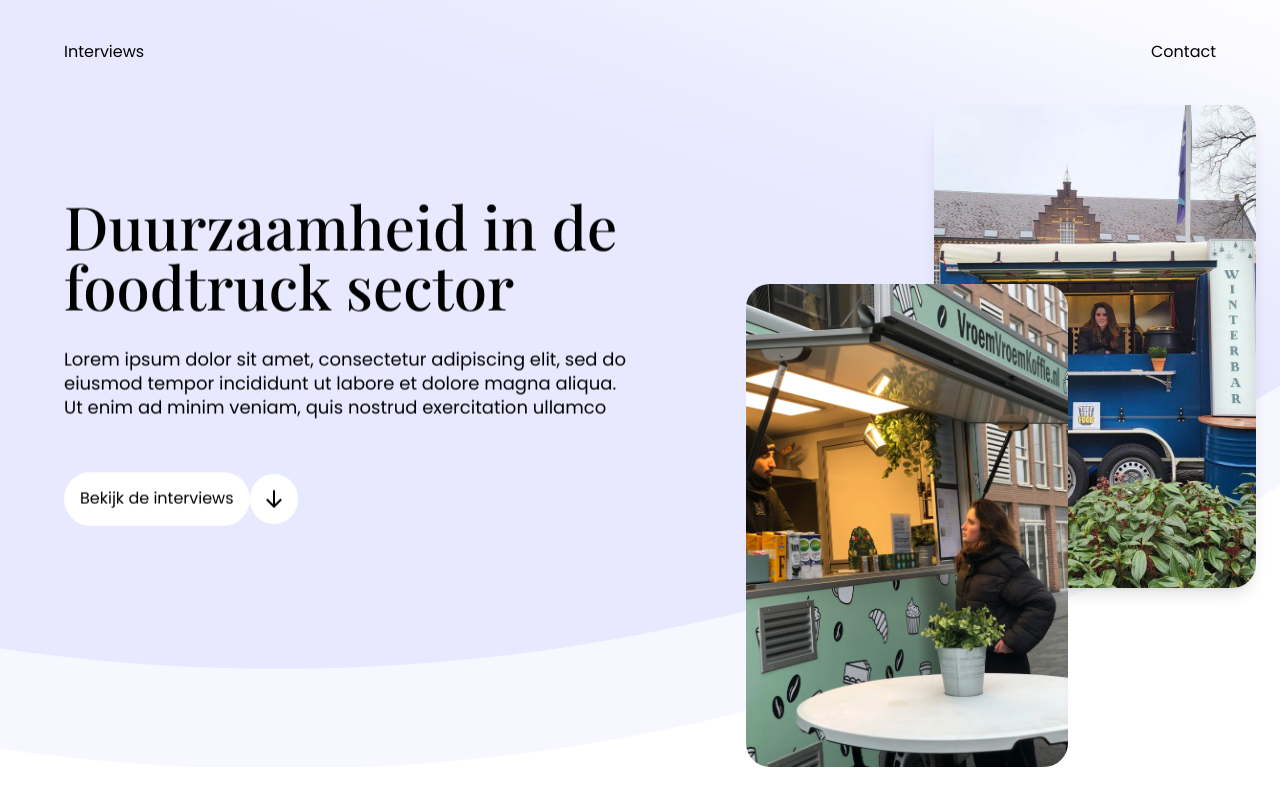
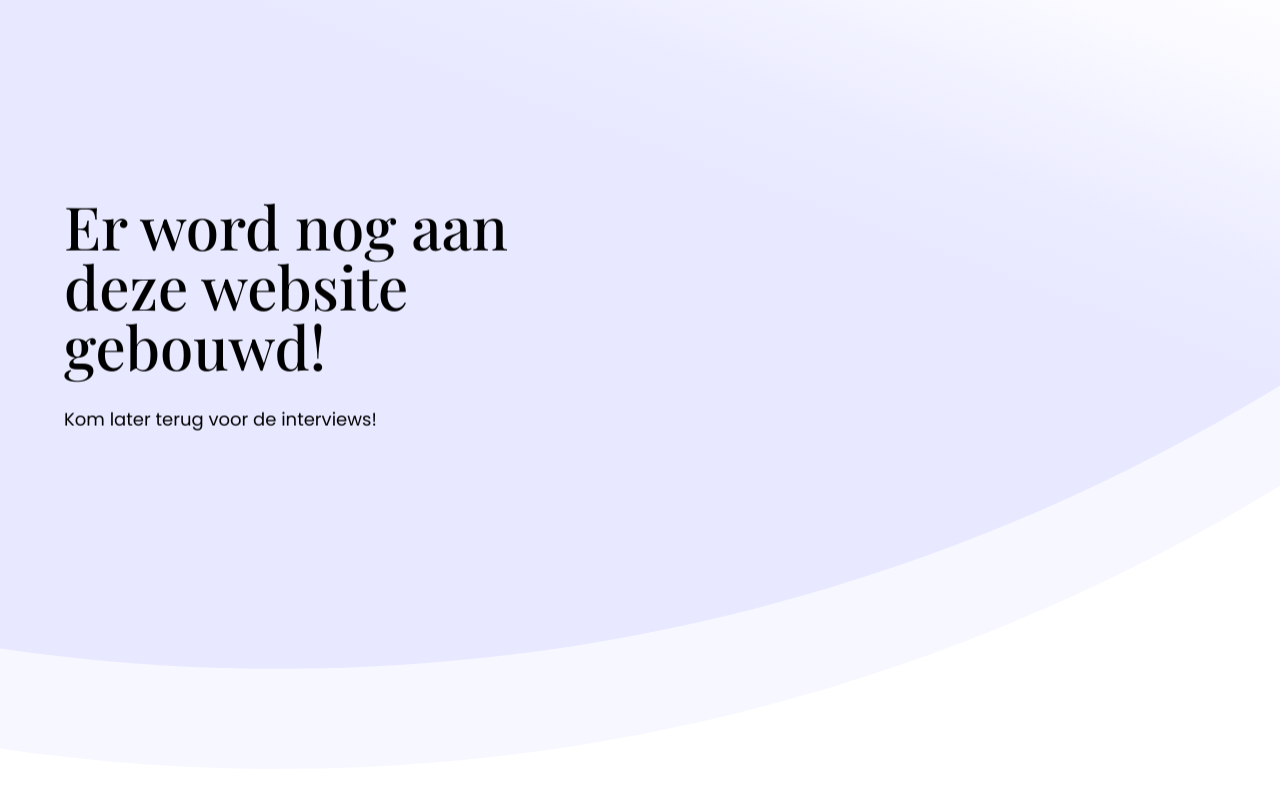
Before and after one commit to Tim-van-Gemert/Duurzaamheid-Op-Wielen, a Next.js app: page / in a window 1280 px wide. Shown: the top 800 px of the page. Built offline with nearby package versions, Linux system fonts and the light colour scheme; a web font is replaced by a local one.

Commit message:
Add placeholder for to show until content is ready

```diff
--- a/src/app/components/header.js
+++ b/src/app/components/header.js
@@ -15,66 +15,67 @@ export default function Header() {
         },
     ];
 
-    return (
-        <header className='absolute z-50 flex items-center justify-center w-full py-6 md:py-10'>
-            {/* Desktop Navigation */}
-            <div className="container items-center justify-between hidden w-full nav-bar:flex">
-                <ul className="relative z-10 flex items-center w-full">
-                    <div className="flex gap-6">
-                        {menuItems.slice(0, -1).map((item, index) => (
-                            <li key={item.link + index}>
-                                <a className="btn-bare btn-black-bare text-md relative before:absolute before:bottom-0 before:left-1/2 before:w-0 before:h-[1px] before:bg-black before:transition-all hover:before:w-full hover:before:left-0" href={item.link}>
-                                    {item.label}
-                                </a>
-                            </li>
-                        ))}
-                    </div>
-                    <div className="ml-auto">
-                        <li>
-                            <a className="btn-bare btn-black-bare text-md relative before:absolute before:bottom-0 before:left-1/2 before:w-0 before:h-[1px] before:bg-black before:transition-all hover:before:w-full hover:before:left-0" href={menuItems[menuItems.length - 1].link}>
-                                {menuItems[menuItems.length - 1].label}
-                            </a>
-                        </li>
-                    </div>
-                </ul>
-            </div>
+    // uncomment when content is ready
+    // return (
+    //     <header className='absolute z-50 flex items-center justify-center w-full py-6 md:py-10'>
+    //         {/* Desktop Navigation */}
+    //         <div className="container items-center justify-between hidden w-full nav-bar:flex">
+    //             <ul className="relative z-10 flex items-center w-full">
+    //                 <div className="flex gap-6">
+    //                     {menuItems.slice(0, -1).map((item, index) => (
+    //                         <li key={item.link + index}>
+    //                             <a className="btn-bare btn-black-bare text-md relative before:absolute before:bottom-0 before:left-1/2 before:w-0 before:h-[1px] before:bg-black before:transition-all hover:before:w-full hover:before:left-0" href={item.link}>
+    //                                 {item.label}
+    //                             </a>
+    //                         </li>
+    //                     ))}
+    //                 </div>
+    //                 <div className="ml-auto">
+    //                     <li>
+    //                         <a className="btn-bare btn-black-bare text-md relative before:absolute before:bottom-0 before:left-1/2 before:w-0 before:h-[1px] before:bg-black before:transition-all hover:before:w-full hover:before:left-0" href={menuItems[menuItems.length - 1].link}>
+    //                             {menuItems[menuItems.length - 1].label}
+    //                         </a>
+    //                     </li>
+    //                 </div>
+    //             </ul>
+    //         </div>
 
-            {/* Mobile Navigation */}
-            <div className="container w-full nav-bar:hidden">
-                <div className="flex items-center justify-end">
-                    {/* Hamburger Button */}
-                    <button
-                        onClick={() => setIsMenuOpen(!isMenuOpen)}
-                        className="relative z-50 p-2 mr-2"
-                        aria-label="Toggle Menu"
-                    >
-                        <div className={`w-6 h-0.5 bg-black transition-all ${isMenuOpen ? 'rotate-45 translate-y-[0.25rem]' : ''}`} />
-                        <div className={`w-6 h-0.5 bg-black transition-all mt-1 ${isMenuOpen ? 'opacity-0' : ''}`} />
-                        <div className={`w-6 h-0.5 bg-black transition-all mt-1 ${isMenuOpen ? '-rotate-45 -translate-y-[0.5rem]' : ''}`} />
-                    </button>
-                </div>
+    //         {/* Mobile Navigation */}
+    //         <div className="container w-full nav-bar:hidden">
+    //             <div className="flex items-center justify-end">
+    //                 {/* Hamburger Button */}
+    //                 <button
+    //                     onClick={() => setIsMenuOpen(!isMenuOpen)}
+    //                     className="relative z-50 p-2 mr-2"
+    //                     aria-label="Toggle Menu"
+    //                 >
+    //                     <div className={`w-6 h-0.5 bg-black transition-all ${isMenuOpen ? 'rotate-45 translate-y-[0.25rem]' : ''}`} />
+    //                     <div className={`w-6 h-0.5 bg-black transition-all mt-1 ${isMenuOpen ? 'opacity-0' : ''}`} />
+    //                     <div className={`w-6 h-0.5 bg-black transition-all mt-1 ${isMenuOpen ? '-rotate-45 -translate-y-[0.5rem]' : ''}`} />
+    //                 </button>
+    //             </div>
 
-                {/* Mobile Menu Overlay */}
-                <div className={`fixed inset-0 bg-white z-40 transition-transform duration-300 ease-in-out ${
-                    isMenuOpen ? 'translate-x-0' : 'translate-x-full'
-                }`}>
-                    <div className="container pt-24 mobile-menu">
-                        <ul className="flex flex-col gap-4">
-                            {menuItems.map((item, index) => (
-                                <li className='' key={item.link + index}>
-                                    <a
-                                        className="block w-full text-2xl reveal-on-scroll relative before:absolute before:bottom-0 before:left-1/2 before:w-0 before:h-[1px] before:bg-black before:transition-all hover:before:w-full hover:before:left-0 active:text-blue active:before:bg-blue"
-                                        href={item.link}
-                                        onClick={() => setIsMenuOpen(false)}
-                                    >
-                                        {item.label}
-                                    </a>
-                                </li>
-                            ))}
-                        </ul>
-                    </div>
-                </div>
-            </div>
-        </header>
-    );
+    //             {/* Mobile Menu Overlay */}
+    //             <div className={`fixed inset-0 bg-white z-40 transition-transform duration-300 ease-in-out ${
+    //                 isMenuOpen ? 'translate-x-0' : 'translate-x-full'
+    //             }`}>
+    //                 <div className="container pt-24 mobile-menu">
+    //                     <ul className="flex flex-col gap-4">
+    //                         {menuItems.map((item, index) => (
+    //                             <li className='' key={item.link + index}>
+    //                                 <a
+    //                                     className="block w-full text-2xl reveal-on-scroll relative before:absolute before:bottom-0 before:left-1/2 before:w-0 before:h-[1px] before:bg-black before:transition-all hover:before:w-full hover:before:left-0 active:text-blue active:before:bg-blue"
+    //                                     href={item.link}
+    //                                     onClick={() => setIsMenuOpen(false)}
+    //                                 >
+    //                                     {item.label}
+    //                                 </a>
+    //                             </li>
+    //                         ))}
+    //                     </ul>
+    //                 </div>
+    //             </div>
+    //         </div>
+    //     </header>
+    // );
 }
--- a/src/app/components/modules/hero.js
+++ b/src/app/components/modules/hero.js
@@ -3,7 +3,7 @@ import React from 'react';
 
 export default function Hero() {
   return (
-    <section id='introductie' className="container relative w-full grid grid-cols-12 gap-6 mt-[90px] md:mt-[100px] lg:mt-[196px] z-30 ">
+    <section id='introductie' className="container relative w-full grid grid-cols-12 gap-6 mt-[90px] md:mt-[100px] lg:mt-[196px] z-30 min-h-[80vh]">
       <div className="absolute left-[-700px] z-[-10] top-[-1550px] md:top-[-1500px] inset-0">
         <svg width="2869" height="1973" viewBox="0 0 2869 1973" fill="none" xmlns="http://www.w3.org/2000/svg">
           <path d="M2789.62 279.541C2841.77 288.885 2876.47 338.732 2867.12 390.878V390.878C2680.06 1434.84 1682.11 2129.5 638.147 1942.44L102.19 1846.4C35.2585 1834.41 -9.27782 1770.43 2.7153 1703.5L160.427 823.338C257.739 280.255 776.882 -81.1126 1319.96 16.1998L2789.62 279.541Z" fill="url(#paint0_linear_25_41)" fillOpacity="0.2"/>
@@ -29,28 +29,28 @@ export default function Hero() {
       </div>
 
 
-      <div className="flex flex-col col-span-12 md:col-span-6">
-        <h1 className="mb-8 text-h1-sm md:text-h1-md lg:text-h1 reveal-on-scroll">Duurzaamheid in de foodtruck sector</h1>
+      <div className="flex flex-col h-full col-span-12 md:col-span-6">
+        <h1 className="mb-8 text-h1-sm md:text-h1-md lg:text-h1 reveal-on-scroll">Er word nog aan deze website gebouwd!</h1>
         <p className="text-sm md:text-base reveal-on-scroll">
-          Lorem ipsum dolor sit amet, consectetur adipiscing elit, sed do eiusmod tempor incididunt ut labore et dolore magna aliqua. Ut enim ad minim veniam, quis nostrud exercitation ullamco
+          Kom later terug voor de interviews!
         </p>
         <div className="flex justify-start items-center w-fit mt-10 md:mt-[52px] group reveal-on-scroll">
-          <a href="#interviews" className="text-xs btn-fill btn-white group-hover:bg-black group-hover:text-white">Bekijk de interviews</a>
+          {/* <a href="#interviews" className="text-xs btn-fill btn-white group-hover:bg-black group-hover:text-white">Bekijk de interviews</a>
           <div className="btn-fill btn-white h-fit group-hover:bg-black">
             <svg width="16" height="18" viewBox="0 0 16 18" fill="none" xmlns="http://www.w3.org/2000/svg">
               <path fillRule="evenodd" clipRule="evenodd" d="M8.99978 0.0429077V14.1287L14.4998 8.62871L15.914 10.0429L7.99978 17.9571L0.0855713 10.0429L1.49979 8.62871L6.99978 14.1287V0.0429077H8.99978Z" className="group-hover:fill-white fill-black"/>
             </svg>
-          </div>
+          </div> */}
         </div>
       </div>
-      <div className="col-span-12 md:col-span-6 grid grid-cols-7 md:grid-cols-6 relative mt-6 md:mt-0 lg:mt-[-91px]">
+      {/* <div className="col-span-12 md:col-span-6 grid grid-cols-7 md:grid-cols-6 relative mt-6 md:mt-0 lg:mt-[-91px]">
         <div className="col-span-3 col-start-5  md:col-start-4 row-start-1 md:min-w-[230px] lg:min-w-[322px]  aspect-[2/3] rounded-3xl overflow-hidden reveal-on-scroll shadow-lg">
           <img src="/images/interview_annie-marie_rakhorst.jpeg" alt="Interview met Anne-Marie Rakhorst" className="object-cover object-center w-full h-full " />
         </div>
         <div className="col-span-3 col-start-3 md:col-start-2 row-start-1  md:min-w-[230px] lg:min-w-[322px] relative z-10 aspect-[2/3] rounded-3xl overflow-hidden mt-20 sm:mt-32 md:mt-[140px] lg:mt-[179px] reveal-on-scroll">
           <img src="/images/interview_vroemvroemkoffie.webp" alt="Interview met Vroemvroemkoffie" className="object-cover object-right w-full h-full" />
         </div>
-      </div>
+      </div> */}
     </section>
   );
 }
--- a/src/app/layout.js
+++ b/src/app/layout.js
@@ -22,7 +22,7 @@ export default function RootLayout({ children }) {
           <RevealOnScroll />
           <Header />
           {children}
-          <Footer />
+          {/* <Footer /> */}
         </ClientWrapper>
         <Analytics />
       </body>
--- a/src/app/page.js
+++ b/src/app/page.js
@@ -8,11 +8,10 @@ export default function Home() {
     <main className="flex flex-col h-full">
       <div className="overflow-hidden">
       <Hero />
-
       </div>
 
-
-      <div id="interviews">
+      {/* uncomment when content is ready */}
+      {/* <div id="interviews">
       <VideoSection
           thumbnailUrl="/images/interview_annie-marie_rakhorst.jpeg"
           videoUrl="https://www.youtube.com/watch?v=BVdHrTfO2PE"
@@ -30,7 +29,7 @@ export default function Home() {
           className="mt-[120px] md:mt-[100px] lg:mt-[180px]"
           isReversed={true}
         />
-      </div>
+      </div> */}
 
 
     </main>
```
